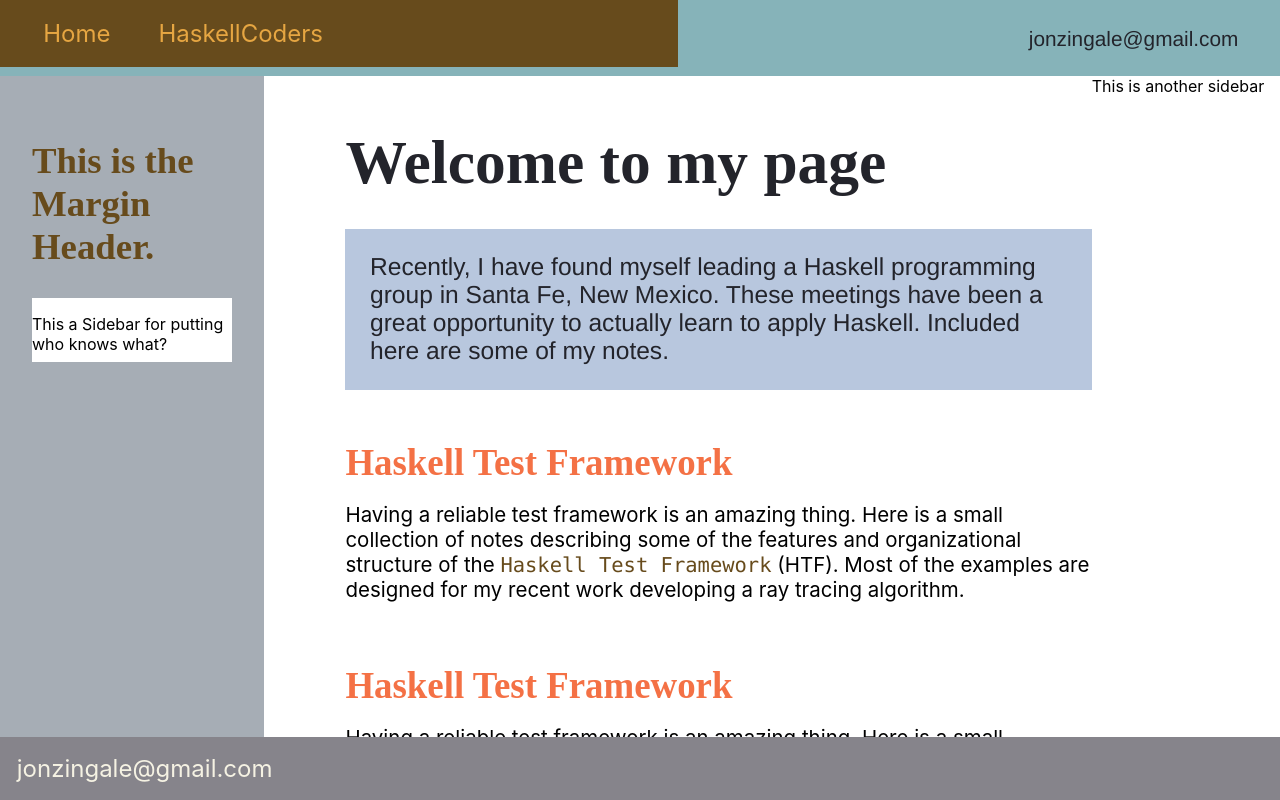
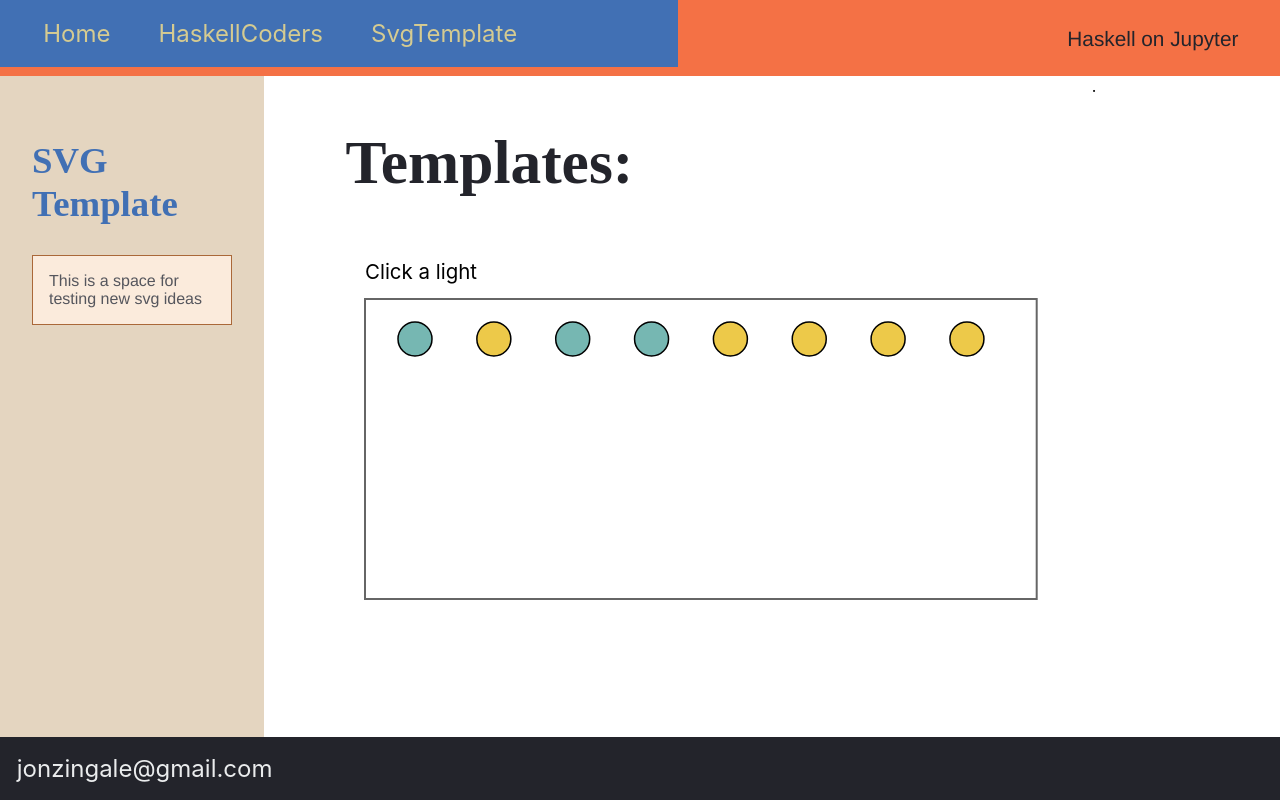
Before and after one commit to jonzingale/Website, a React (Create React App) app: page /svg-template in a window 1280 px wide. Shown: the top 800 px of the page. Built offline with nearby package versions, Linux system fonts and the light colour scheme; a web font is replaced by a local one.

Commit message:
integrated d3 into react app

```diff
--- a/package.json
+++ b/package.json
@@ -6,9 +6,11 @@
     "@testing-library/jest-dom": "^4.2.4",
     "@testing-library/react": "^9.3.2",
     "@testing-library/user-event": "^7.1.2",
+    "d3": "^5.15.1",
     "react": "^16.13.1",
     "react-bootstrap": "^1.0.0",
     "react-dom": "^16.13.1",
+    "react-helmet": "^6.0.0",
     "react-router-dom": "^5.1.2",
     "react-scripts": "3.4.1"
   },
--- a/src/App.js
+++ b/src/App.js
@@ -4,6 +4,7 @@ import { Navbar, Nav } from 'react-bootstrap';
 
 import TestTemplate from './pages/TestTemplate';
 import HaskellCoders from './pages/HaskellCoders';
+import SvgTemplate from './pages/SvgTemplate';
 
 import './css/main.css'
 
@@ -18,6 +19,7 @@ class App extends Component {
               <Nav>
                 <Nav.Link href="/">Home</Nav.Link>
                 <Nav.Link href="/haskell-coding-group">HaskellCoders</Nav.Link>
+                <Nav.Link href="/svg-template">SvgTemplate</Nav.Link>
               </Nav>
             </Navbar>
 
@@ -26,6 +28,9 @@ class App extends Component {
             <Switch>
               <Route path="/haskell-coding-group">
                 <HaskellCoders />
+              </Route>
+              <Route path="/svg-template">
+                <SvgTemplate />
               </Route>
               <Route path="/">
                 <TestTemplate />
--- a/src/css/main.css
+++ b/src/css/main.css
@@ -7,9 +7,8 @@
 /*@import 'themes/cigarrillos-theme.css';*/
 /*@import 'themes/cycles-perfecta-theme.css';*/
 /*@import 'themes/glacier-theme.css';*/
-
-/*@import 'themes/woman-in-rain-theme.css';*/
-@import 'themes/coast-theme.css';
+@import 'themes/woman-in-rain-theme.css';
+/*@import 'themes/coast-theme.css';*/
 
 @font-face {
   font-family: "Moon Light";
--- /dev/null
+++ b/src/js/TreeTemplate1.js
@@ -0,0 +1,61 @@
+import React, { Component } from 'react'
+import * as d3 from 'd3'
+
+class TreeTemplate1 extends Component {
+
+  componentDidMount() {
+    var lights = [0,1,0,0,1,1,1,1]
+
+    var svg = d3.selectAll('#game')
+    var svg_width = svg.style('width').replace('px','')
+
+    var xScale = d3.scaleLinear()
+      .domain([0, 7])
+      .range([70, svg_width/1.2])
+
+    // background box
+    svg.append('rect')
+      .attr('class', 'background-box')
+      .attr('x', 1).attr('y', 0)
+      .attr('stroke','#777')
+      .attr('stroke-width','0.3em')
+      .attr('width','99%')
+      // .attr('height','160px')
+      .attr('fill','#000')
+
+    // bounding box
+    svg.append('rect')
+      .attr('class','bounding-box')
+      .attr('x', 20).attr('y', 50)
+      .attr('height','300px')
+      .attr('width','90%')
+      .attr('stroke','#666')
+      .attr('stroke-width','2px')
+      .attr('fill','none')
+
+    // lights
+    svg.append("g")
+      .attr("class", "lights")
+      .selectAll("circle")
+      .data(lights).enter().append("circle")
+        .attr('id', function(d, i) { return i })
+        .attr('cy', 90).attr("r", 17)
+        .attr('cx', function(d, i) { return xScale(i) })
+        .attr('fill', function(d) {
+          return d3.schemeTableau10[d*2 + 3] // 3 or 5
+        })
+        .attr('stroke', 'black')
+        .attr('stroke-width', '1.5px')
+
+    svg.append('text')
+      .attr('id', 'lights-label')
+      .attr('x', 20).attr('y', 30)
+      .text('Click a light')
+  }
+
+  render(){
+    return(<svg id='game' width='100%' height='400px'></svg>)
+  }
+}
+
+export default TreeTemplate1;
--- a/src/pages/HaskellCoders.js
+++ b/src/pages/HaskellCoders.js
@@ -1,7 +1,7 @@
 import React, { Component } from 'react'
 import './../css/main.css'
 
-class TestTemplate extends Component {
+class HaskellCoders extends Component {
   render() {
     const imgUrl = '/images/haskelltospreadsheet.png'
 
@@ -93,4 +93,4 @@ class TestTemplate extends Component {
   }
 }
 
-export default TestTemplate;
+export default HaskellCoders;
--- /dev/null
+++ b/src/pages/SvgTemplate.js
@@ -0,0 +1,32 @@
+import React, { Component } from 'react'
+import TreeTemplate1 from './../js/TreeTemplate1'
+import './../css/main.css'
+
+class SvgTemplate extends Component {
+  render() {
+    return(
+      <div className='container'>
+        <header>Haskell on Jupyter</header>
+
+        <aside className='sidebar-left'>
+          <h1>SVG Template</h1>
+
+          <div className='sidebar-content'>
+            This is a space for testing new svg ideas
+          </div>
+        </aside>
+
+        <article>
+          <h2 className='title'>Templates:</h2>
+          <div className='card'>
+            <TreeTemplate1 />
+          </div>
+        </article>
+
+        <aside className='sidebar-right'>.</aside>
+      </div>
+    )
+  }
+}
+
+export default SvgTemplate;
```
Also changed, not shown: 1 other file (tests, documents, lock files or other folders).
